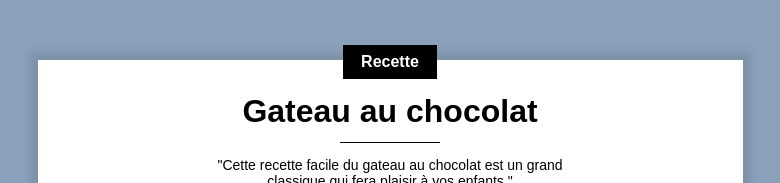
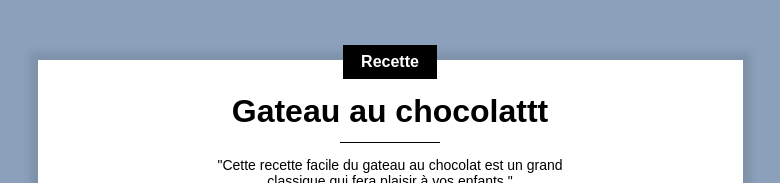
Before and after one commit to tuxtuxgo/site_recettes, a plain HTML site: page index.html in a window 1280 px wide. Shown: the top 183 px of the page, without its empty margins (250-1030 px from the left). Drawn offline with Linux system fonts and the light colour scheme.

Commit message:
Add files via upload

```diff
--- a/index.html
+++ b/index.html
@@ -3,6 +3,7 @@
     <head>
         <title>Gateau au chocolat</title>
         <meta charset="UTF-8">
+        <meta name="viewport" content="width=device-width, initial-scale=1.0">
         <link rel="stylesheet" href="recette.css"/>
     </head>
     <body>
@@ -12,7 +13,7 @@
                 <p class="categorie">Recette</p>
             </div>
 
-            <h1>Gateau au chocolat</h1>
+            <h1>Gateau au chocolattt</h1>
 
             <div class="separateur"></div>
 
```
